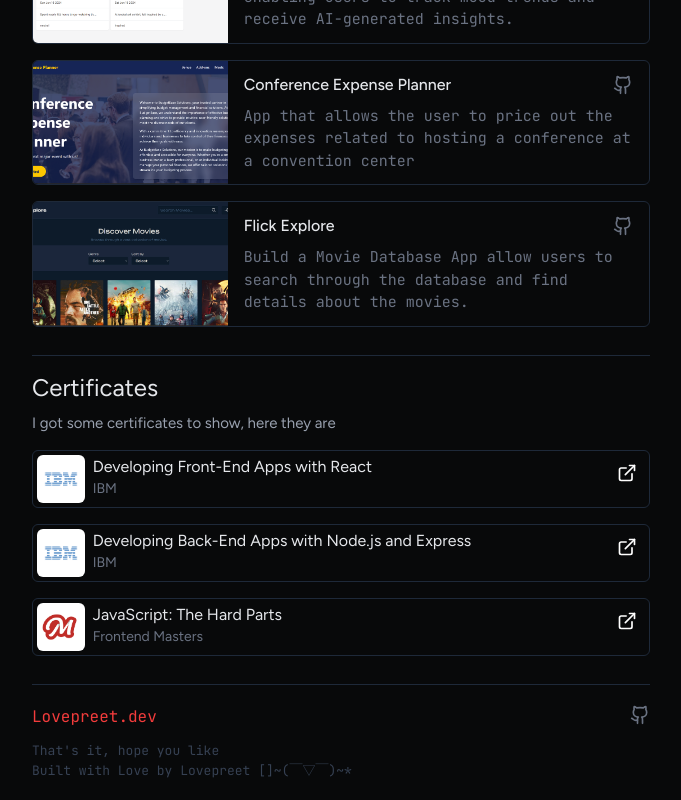
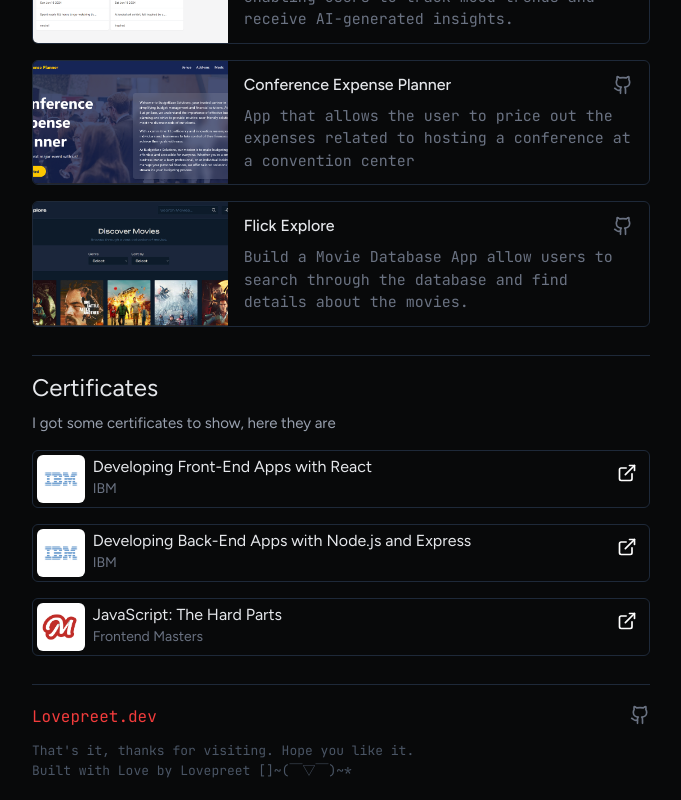
Before and after one commit to Lovepreet013/new-portfolio, a React (Vite) app: page / in a window 1280 px wide. Shown: the part 1654-2454 px from the top of the page, without its empty margins (299-980 px from the left). Built offline with nearby package versions, Linux system fonts and the light colour scheme.

Commit message:
change links

```diff
--- a/src/App.jsx
+++ b/src/App.jsx
@@ -18,7 +18,7 @@ function App() {
 
 
   return(
-    <div className={`transition-all duration-700 ease-in-out ${loaded ? "blur-0 opacity-100" : "blur-lg opacity-0"}
+    <div className={`transition-all duration-500 ease-in-out ${loaded ? "blur-0 opacity-100" : "blur-lg opacity-0"}
     `}>
 
       <Header/>
--- a/src/component/section/HeroSection.jsx
+++ b/src/component/section/HeroSection.jsx
@@ -13,7 +13,7 @@ const HeroSection = () => {
         {
           name : "Download CV",
           logo : <Download size={16}/>,
-          link : "https://drive.google.com/file/d/1MaSzCRGrrYQ6k9bJkU1eaB2pmUdPGG18/view"
+          link : "https://drive.google.com/file/d/1ADpbafyDsjUz3lUerfgCBE6YMVKkGN6B/view?usp=sharing"
         }
     ]
 
--- a/src/component/ui/Footer.jsx
+++ b/src/component/ui/Footer.jsx
@@ -7,8 +7,8 @@ const Footer = () => {
                 <h1 className="description mt-4 mb-3 text-[#f33c3c]">Lovepreet.dev</h1>
                 <a href="https://github.com/Lovepreet013/new-portfolio" className="text-gray-500 hover:text-gray-100" target="_blank"><Github size={20}/></a>
             </div>
-            <p className="description text-[13px] text-gray-700 ">That's it, hope you like</p>
-            <p className="mb-4 description text-[13px] text-gray-700">Built with Love by Lovepreet []~(￣▽￣)~*</p>
+            <p className="description text-[13px] text-gray-600 ">That's it, thanks for visiting. Hope you like it.</p>
+            <p className="mb-4 description text-[13px] text-gray-600">Built with Love by Lovepreet []~(￣▽￣)~*</p>
         </div>
     )
 }
--- a/src/pages/Projects.jsx
+++ b/src/pages/Projects.jsx
@@ -22,7 +22,7 @@ const Projects = () => {
 
   return (
     <div
-      className={`transition-all duration-700 ease-in-out ${
+      className={`transition-all duration-500 ease-in-out ${
         loaded ? "blur-0 opacity-100" : "blur-lg opacity-0"
       }`}
     >
```
